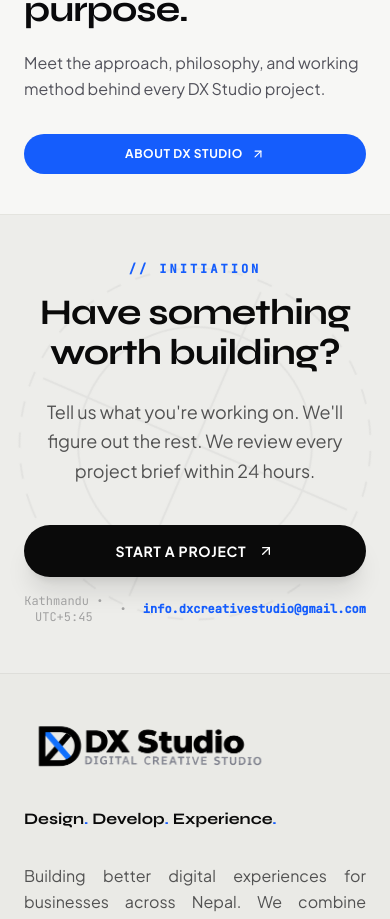
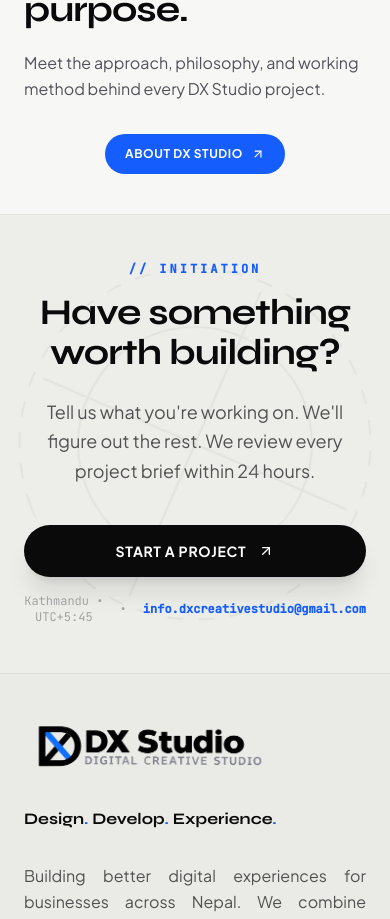
Before and after one commit to roshansth10/DX-Studio, a React (Vite) app: page / in a window 390 px wide. Shown: the part 3220-4139 px from the top of the page. Built offline with nearby package versions, Linux system fonts and the light colour scheme.

Commit message:
Update pages.tsx

```diff
--- a/src/pages.tsx
+++ b/src/pages.tsx
@@ -140,7 +140,7 @@ const PreviewBand: React.FC<{
       <RouteButton
         label={label}
         href={href}
-        className="mx-auto w-full sm:mx-0 sm:w-auto"
+        className="mx-auto sm:mx-0"
       />
     </div>
   </section>
```
